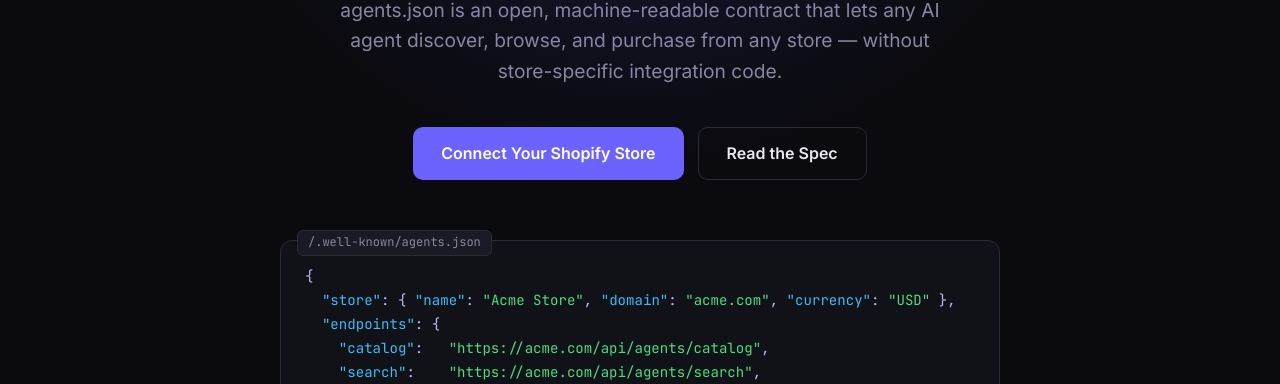
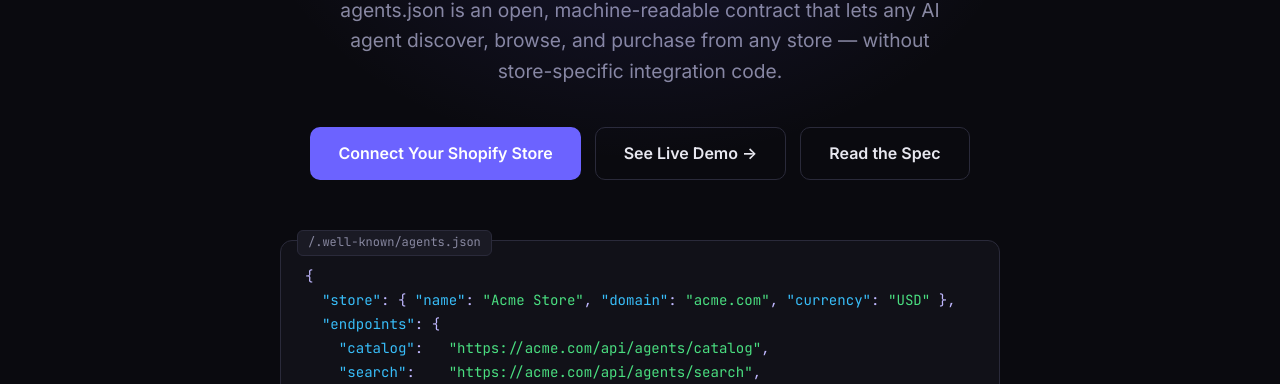
Before and after one commit to Petec79/agentbridge, a plain HTML site: page website/index.html in a window 1280 px wide. Shown: the part 402-786 px from the top of the page. Drawn offline with Linux system fonts and the light colour scheme.

Commit message:
Add live demo link to hero section

```diff
--- a/website/index.html
+++ b/website/index.html
@@ -444,6 +444,7 @@
     <p>agents.json is an open, machine-readable contract that lets any AI agent discover, browse, and purchase from any store — without store-specific integration code.</p>
     <div class="hero-actions">
       <a href="http://62.171.140.140:3334/dashboard" target="_blank" class="btn btn-primary btn-large">Connect Your Shopify Store</a>
+      <a href="http://62.171.140.140:5000/.well-known/agents.json" target="_blank" class="btn btn-outline btn-large">See Live Demo →</a>
       <a href="#spec" class="btn btn-outline btn-large">Read the Spec</a>
     </div>
     <div class="hero-code">
```
